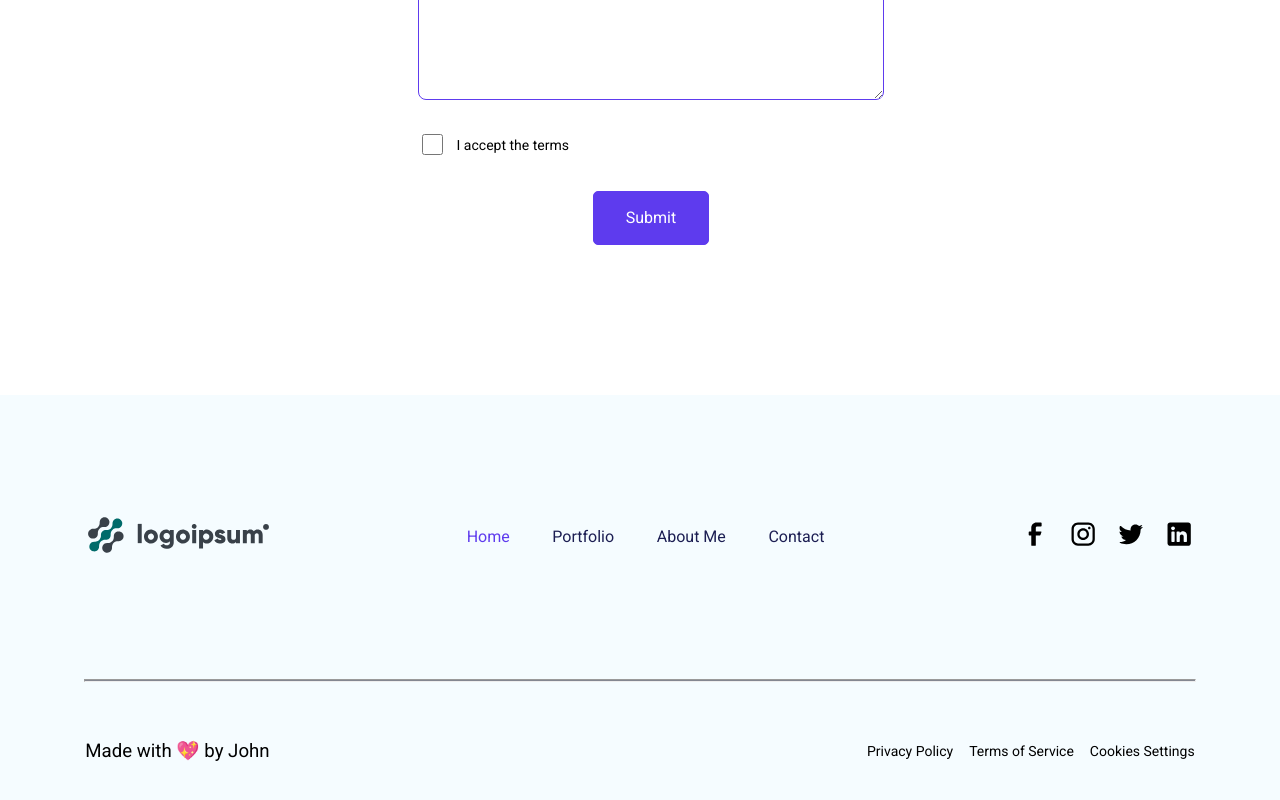
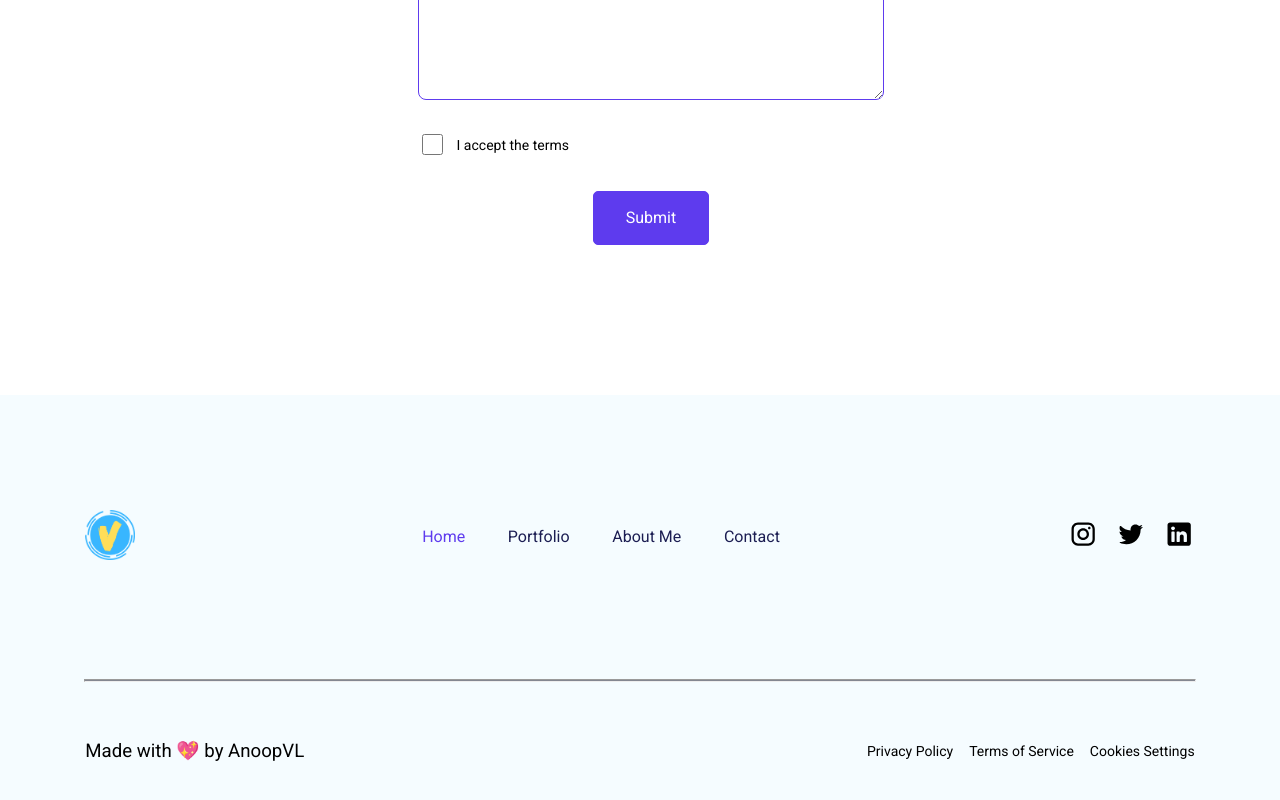
Before and after one commit to AnoopVL/Portfolio, a React (Create React App) app: page / in a window 1280 px wide. Shown: the part 4959-5759 px from the top of the page. Built offline with nearby package versions, Linux system fonts and the light colour scheme.

Commit message:
Footer Done

```diff
--- a/src/Pages/Home/Footer.jsx
+++ b/src/Pages/Home/Footer.jsx
@@ -6,7 +6,7 @@ function Footer() {
     <footer className="footer--container">
       <div className="footer--link--container">
         <div>
-          <img src="./img/logo.svg" alt="Logoipsum" />
+          <img src="./img/logo.png" alt="Logo" height={50} width={50} />
         </div>
         <div className="footer--items">
           <ul>
@@ -68,28 +68,7 @@ function Footer() {
           <ul>
             <li>
               <a
-                href="https://www.facebook.com/"
-                className="navbar--content"
-                target="_blank"
-                rel="noreferrer"
-              >
-                <svg
-                  xmlns="http://www.w3.org/2000/svg"
-                  width="32"
-                  height="32"
-                  viewBox="0 0 33 33"
-                  fill="none"
-                >
-                  <path
-                    d="M22.6667 8.65479H18.6667C17.9303 8.65479 17.3333 9.25175 17.3333 9.98812V13.9881H22.6667C22.8183 13.9848 22.9621 14.0553 23.0523 14.1773C23.1424 14.2993 23.1677 14.4575 23.12 14.6015L22.1333 17.5348C22.0424 17.804 21.7908 17.986 21.5067 17.9881H17.3333V27.9881C17.3333 28.3563 17.0348 28.6548 16.6667 28.6548H13.3333C12.9651 28.6548 12.6667 28.3563 12.6667 27.9881V17.9881H10.6667C10.2985 17.9881 10 17.6896 10 17.3215V14.6548C10 14.2867 10.2985 13.9881 10.6667 13.9881H12.6667V9.98812C12.6667 7.0426 15.0545 4.65479 18 4.65479H22.6667C23.0348 4.65479 23.3333 4.95327 23.3333 5.32145V7.98812C23.3333 8.35631 23.0348 8.65479 22.6667 8.65479Z"
-                    fill="black"
-                  />
-                </svg>
-              </a>
-            </li>
-            <li>
-              <a
-                href="https://www.instagram.com/"
+                href="https://www.instagram.com/anoop_lanjekar/"
                 className="navbar--content"
                 target="_blank"
                 rel="noreferrer"
@@ -112,7 +91,7 @@ function Footer() {
             </li>
             <li>
               <a
-                href="https://www.twitter.com/"
+                href="https://twitter.com/AnoopLanjekar"
                 className="navbar--content"
                 target="_blank"
                 rel="noreferrer"
@@ -133,7 +112,7 @@ function Footer() {
             </li>
             <li>
               <a
-                href="https://www.linkedin.com/"
+                href="https://www.linkedin.com/in/anoop-lanjekar-27b56b223/"
                 className="navbar--content"
                 target="_blank"
                 rel="noreferrer"
@@ -159,7 +138,7 @@ function Footer() {
       </div>
       <hr className="divider" />
       <div className="footer--content--container">
-        <p className="footer--content">Made with 💖 by John</p>
+        <p className="footer--content">Made with 💖 by AnoopVL</p>
         <div className="footer--social--icon">
           <ul>
             <li>
```
